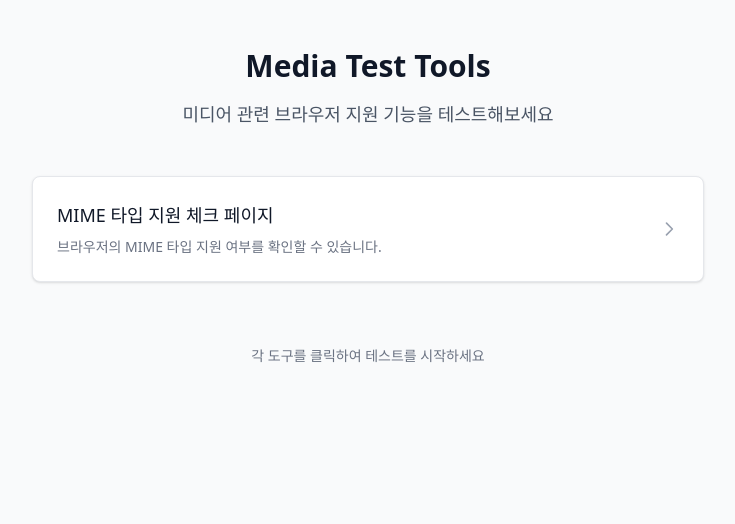
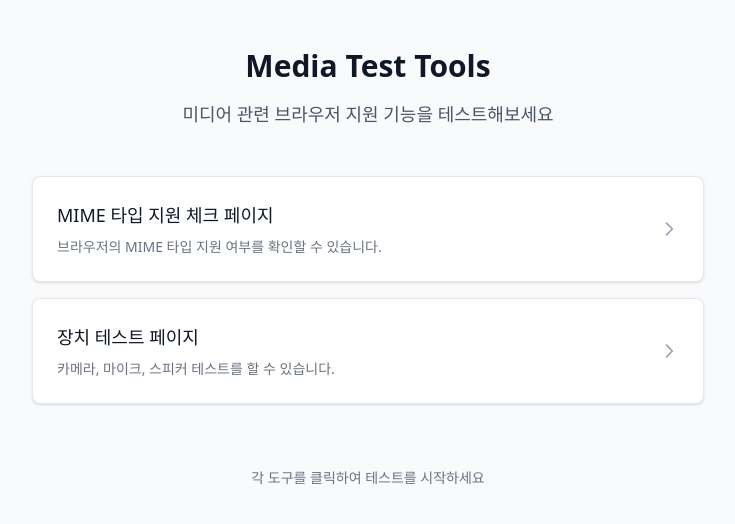
Before and after one commit to bamgoon/media-test, a React (Vite) app: page / in a window 1280 px wide. Shown: the top 524 px of the page, without its empty margins (272-1007 px from the left). Built offline with nearby package versions, Linux system fonts and the light colour scheme.

Commit message:
✨ 장치 테스트 페이지 추가

```diff
--- a/src/pages.ts
+++ b/src/pages.ts
@@ -1,4 +1,5 @@
 import MimeTypePage from "./pages/MimeTypePage";
+import DeviceTestPage from "./pages/DeviceTestPage";
 
 const pages: {
   name: string;
@@ -12,6 +13,12 @@ const pages: {
     description: "브라우저의 MIME 타입 지원 여부를 확인할 수 있습니다.",
     component: MimeTypePage,
   },
+  {
+    name: "장치 테스트 페이지",
+    path: "/device-test",
+    description: "카메라, 마이크, 스피커 테스트를 할 수 있습니다.",
+    component: DeviceTestPage,
+  },
 ];
 
 export default pages;
--- /dev/null
+++ b/src/pages/DeviceTestPage.tsx
@@ -0,0 +1,3 @@
+export default function DeviceTestPage() {
+  return <div>DeviceTestPage</div>;
+}
```
